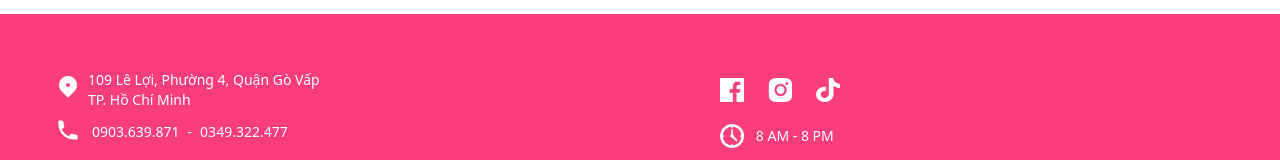
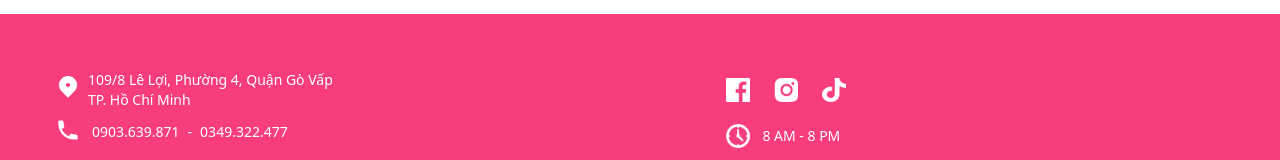
Before and after one commit to nguyen-minh-phuoc/himahairsalon, a React (Create React App) app: page / in a window 1280 px wide. Shown: the part 2527-2687 px from the top of the page. Built offline with nearby package versions, Linux system fonts and the light colour scheme.

Commit message:
update address

```diff
--- a/src/Shared/Footer.js
+++ b/src/Shared/Footer.js
@@ -16,11 +16,11 @@ const Footer = () => {
             <img className="w-6 h-6 mt-1" src={mapIcon} alt="" />
             <p className="ml-2">
               <a
-                href="https://www.google.com/maps/place/Hima+Hair+Salon/@10.8188547,106.6834287,17z/data=!3m1!4b1!4m5!3m4!1s0x317529bee3a818c3:0xdd373efea6f7747d!8m2!3d10.8188547!4d106.6856174"
+                href="https://www.google.com/maps/place/Hima+Hair+Salon/@10.8187711,106.6856969,15z/data=!4m2!3m1!1s0x0:0xdd373efea6f7747d?sa=X&ved=1t:2428&ictx=111"
                 target="_blank"
                 rel="noreferrer"
               >
-                109 Lê Lợi, Phường 4, Quận Gò Vấp
+                109/8 Lê Lợi, Phường 4, Quận Gò Vấp
                 <br /> TP. Hồ Chí Minh
               </a>
             </p>
```
